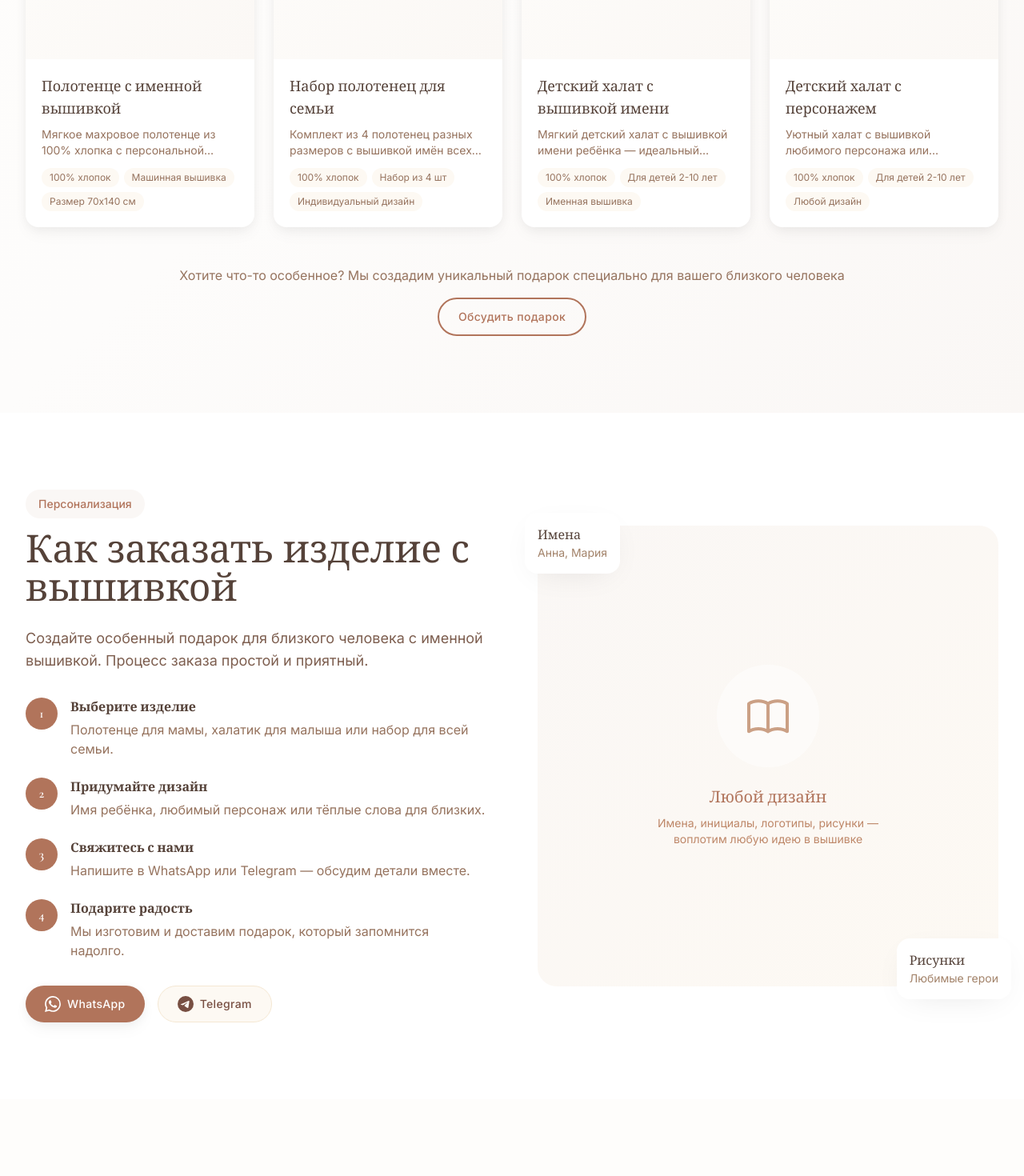
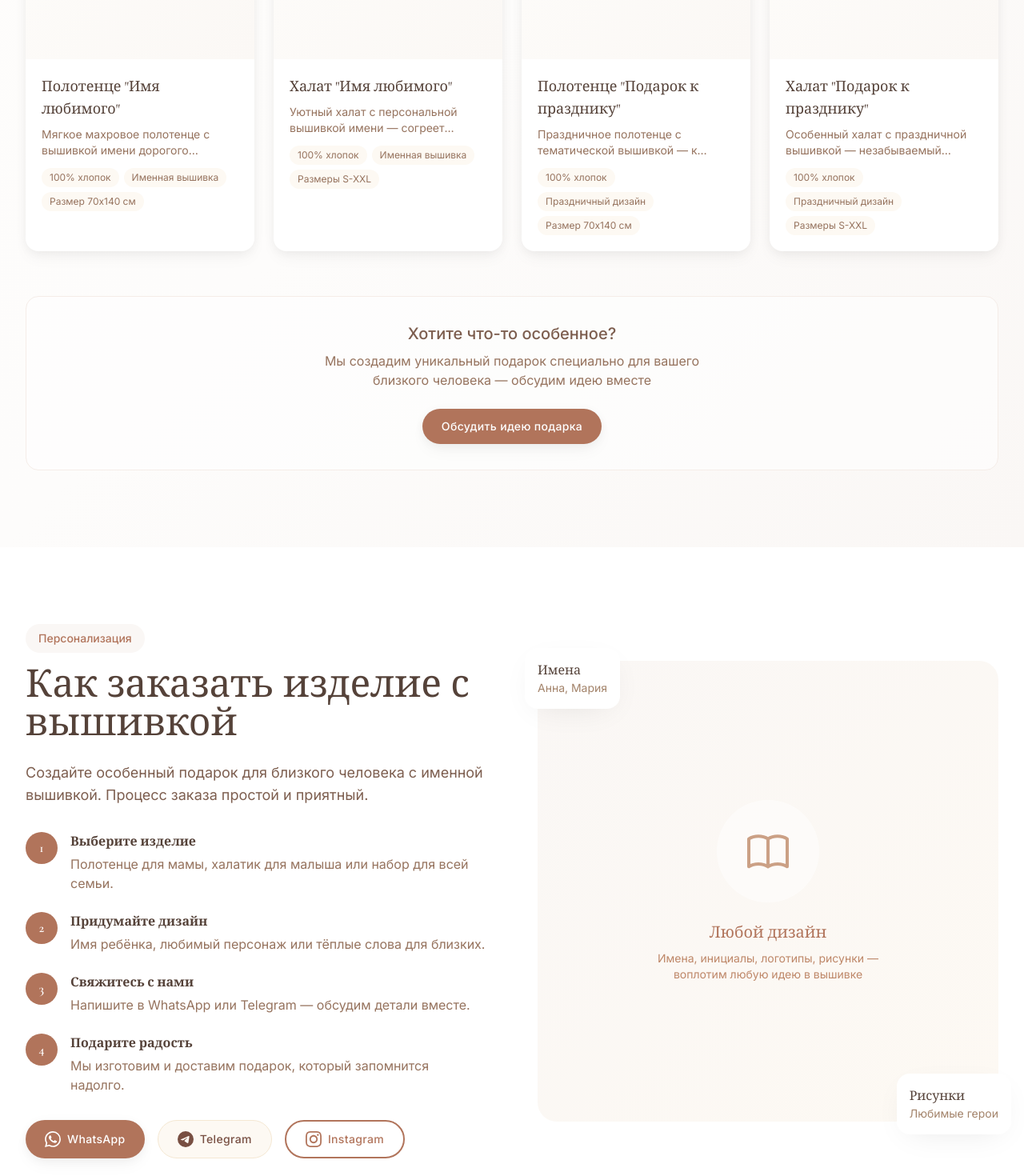
Before and after one commit to 99wr1d/sewer-portfolio, a Nuxt app: page / in a window 1280 px wide. Shown: the part 2280-3750 px from the top of the page at 80% size. Built offline with nearby package versions, Linux system fonts and the light colour scheme.

Commit message:
изменение каталога под "свой дизайн клиента", добавление ссылки на инстаграмм, но пока плэйсхолдер

```diff
--- a/src/shared/config/site.ts
+++ b/src/shared/config/site.ts
@@ -56,6 +56,8 @@ export const contacts: ContactInfo = {
   whatsapp: '+7XXXXXXXXXX',
   // TODO: Заменить на реальный username
   telegram: '@leysan_atelier',
+  // TODO: Заменить на реальный username Instagram (без @)
+  instagram: 'leysan_atelier',
   // TODO: Заменить на реальный номер
   phone: '+7XXXXXXXXXX',
   // TODO: Уточнить полный адрес
@@ -128,43 +130,46 @@ export const careTips: CareTip[] = [
 // features — массив особенностей товара (отображаются как теги)
 // ============================================================================
 export const products: Product[] = [
+  // ─────────────────────────────────────────────────────────────────────────
+  // ИДЕЯ 1: Подарок с именем любимого человека
+  // Полотенце и халат с вышивкой имени — для мужа, жены, мамы, подруги
+  // ─────────────────────────────────────────────────────────────────────────
   {
-    // Уникальный ID товара
-    id: 'towel-1',
-    // Название товара
-    name: 'Полотенце с именной вышивкой',
-    // Описание товара
-    description: 'Мягкое махровое полотенце из 100% хлопка с персональной вышивкой имени или инициалов.',
-    // Категория для фильтрации (towel или bathrobe)
+    id: 'towel-name',
+    name: 'Полотенце "Имя любимого"',
+    description: 'Мягкое махровое полотенце с вышивкой имени дорогого человека — мужа, жены, мамы или лучшей подруги.',
     category: 'towel',
-    // Путь к изображению (файл должен лежать в public/images/products/)
-    image: '/images/products/towel-1.jpg',
-    // Особенности товара — отображаются как теги на карточке
-    features: ['100% хлопок', 'Машинная вышивка', 'Размер 70x140 см'],
+    image: '/images/products/towel-name.jpg',
+    features: ['100% хлопок', 'Именная вышивка', 'Размер 70x140 см'],
   },
   {
-    id: 'towel-2',
-    name: 'Набор полотенец для семьи',
-    description: 'Комплект из 4 полотенец разных размеров с вышивкой имён всех членов семьи.',
+    id: 'bathrobe-name',
+    name: 'Халат "Имя любимого"',
+    description: 'Уютный халат с персональной вышивкой имени — согреет теплом и заботой каждое утро.',
+    category: 'bathrobe',
+    image: '/images/products/bathrobe-name.jpg',
+    features: ['100% хлопок', 'Именная вышивка', 'Размеры S-XXL'],
+  },
+
+  // ─────────────────────────────────────────────────────────────────────────
+  // ИДЕЯ 2: Подарок к празднику
+  // Полотенце и халат к Новому году, 8 марта, Дню рождения и др.
+  // ─────────────────────────────────────────────────────────────────────────
+  {
+    id: 'towel-holiday',
+    name: 'Полотенце "Подарок к празднику"',
+    description: 'Праздничное полотенце с тематической вышивкой — к Новому году, 8 марта, Дню рождения или любому событию.',
     category: 'towel',
-    image: '/images/products/towel-2.jpg',
-    features: ['100% хлопок', 'Набор из 4 шт', 'Индивидуальный дизайн'],
+    image: '/images/products/towel-holiday.jpg',
+    features: ['100% хлопок', 'Праздничный дизайн', 'Размер 70x140 см'],
   },
   {
-    id: 'bathrobe-1',
-    name: 'Детский халат с вышивкой имени',
-    description: 'Мягкий детский халат с вышивкой имени ребёнка — идеальный подарок.',
+    id: 'bathrobe-holiday',
+    name: 'Халат "Подарок к празднику"',
+    description: 'Особенный халат с праздничной вышивкой — незабываемый подарок к любому торжеству.',
     category: 'bathrobe',
-    image: '/images/products/bathrobe-1.jpg',
-    features: ['100% хлопок', 'Для детей 2-10 лет', 'Именная вышивка'],
-  },
-  {
-    id: 'bathrobe-2',
-    name: 'Детский халат с персонажем',
-    description: 'Уютный халат с вышивкой любимого персонажа или животного для малыша.',
-    category: 'bathrobe',
-    image: '/images/products/bathrobe-2.jpg',
-    features: ['100% хлопок', 'Для детей 2-10 лет', 'Любой дизайн'],
+    image: '/images/products/bathrobe-holiday.jpg',
+    features: ['100% хлопок', 'Праздничный дизайн', 'Размеры S-XXL'],
   },
 ]
 
--- a/src/shared/types/index.ts
+++ b/src/shared/types/index.ts
@@ -47,6 +47,7 @@ export interface NavItem {
 export interface ContactInfo {
   whatsapp?: string   // Номер WhatsApp (формат: +77001234567)
   telegram?: string   // Username в Telegram (формат: @username)
+  instagram?: string  // Username в Instagram (формат: @username или просто username)
   phone?: string      // Номер телефона для звонков
   email?: string      // Email адрес
   address?: string    // Полный адрес
--- a/src/widgets/catalog/CatalogSection.vue
+++ b/src/widgets/catalog/CatalogSection.vue
@@ -107,18 +107,19 @@ const filteredProducts = computed(() => {
         </article>
       </div>
 
-      <!-- CTA -->
-      <div class="text-center mt-12">
-        <p class="text-secondary-600 mb-4">
-          Хотите что-то особенное? Мы создадим уникальный подарок специально для вашего близкого человека
+      <!-- CTA — призыв обсудить особенный подарок -->
+      <div class="text-center mt-14 p-8 bg-white/60 rounded-2xl border border-primary-100">
+        <p class="text-lg md:text-xl text-secondary-700 font-medium mb-2">
+          Хотите что-то особенное?
+        </p>
+        <p class="text-secondary-600 mb-6 max-w-lg mx-auto">
+          Мы создадим уникальный подарок специально для вашего близкого человека — обсудим идею вместе
         </p>
         <a
-          :href="`https://wa.me/${contacts.whatsapp?.replace(/[^0-9]/g, '')}`"
-          target="_blank"
-          rel="noopener noreferrer"
-          class="btn-outline"
+          href="#contacts"
+          class="btn-primary"
         >
-          Обсудить подарок
+          Обсудить идею подарка
         </a>
       </div>
     </div>
--- a/src/widgets/contacts/ContactsSection.vue
+++ b/src/widgets/contacts/ContactsSection.vue
@@ -1,5 +1,5 @@
 <script setup lang="ts">
-import { contacts, siteConfig } from '~/src/shared/config'
+import { contacts } from '~/src/shared/config'
 </script>
 
 <template>
@@ -19,7 +19,7 @@ import { contacts, siteConfig } from '~/src/shared/config'
       </div>
 
       <!-- Contact cards -->
-      <div class="grid sm:grid-cols-2 gap-6 max-w-2xl mx-auto">
+      <div class="grid sm:grid-cols-3 gap-6 max-w-3xl mx-auto">
         <!-- WhatsApp -->
         <a
           :href="`https://wa.me/${contacts.whatsapp?.replace(/[^0-9]/g, '')}`"
@@ -65,6 +65,29 @@ import { contacts, siteConfig } from '~/src/shared/config'
             Написать
           </span>
         </a>
+
+        <!-- Instagram -->
+        <a
+          :href="`https://instagram.com/${contacts.instagram?.replace('@', '')}`"
+          target="_blank"
+          rel="noopener noreferrer"
+          class="card p-6 text-center group hover:bg-pink-50 border-2 border-transparent hover:border-pink-200"
+        >
+          <div class="w-16 h-16 mx-auto mb-4 rounded-2xl bg-pink-100 group-hover:bg-pink-200 flex items-center justify-center transition-colors">
+            <svg class="w-8 h-8 text-pink-600" viewBox="0 0 24 24" fill="currentColor">
+              <path d="M12 2.163c3.204 0 3.584.012 4.85.07 3.252.148 4.771 1.691 4.919 4.919.058 1.265.069 1.645.069 4.849 0 3.205-.012 3.584-.069 4.849-.149 3.225-1.664 4.771-4.919 4.919-1.266.058-1.644.07-4.85.07-3.204 0-3.584-.012-4.849-.07-3.26-.149-4.771-1.699-4.919-4.92-.058-1.265-.07-1.644-.07-4.849 0-3.204.013-3.583.07-4.849.149-3.227 1.664-4.771 4.919-4.919 1.266-.057 1.645-.069 4.849-.069zm0-2.163c-3.259 0-3.667.014-4.947.072-4.358.2-6.78 2.618-6.98 6.98-.059 1.281-.073 1.689-.073 4.948 0 3.259.014 3.668.072 4.948.2 4.358 2.618 6.78 6.98 6.98 1.281.058 1.689.072 4.948.072 3.259 0 3.668-.014 4.948-.072 4.354-.2 6.782-2.618 6.979-6.98.059-1.28.073-1.689.073-4.948 0-3.259-.014-3.667-.072-4.947-.196-4.354-2.617-6.78-6.979-6.98-1.281-.059-1.69-.073-4.949-.073zm0 5.838c-3.403 0-6.162 2.759-6.162 6.162s2.759 6.163 6.162 6.163 6.162-2.759 6.162-6.163c0-3.403-2.759-6.162-6.162-6.162zm0 10.162c-2.209 0-4-1.79-4-4 0-2.209 1.791-4 4-4s4 1.791 4 4c0 2.21-1.791 4-4 4zm6.406-11.845c-.796 0-1.441.645-1.441 1.44s.645 1.44 1.441 1.44c.795 0 1.439-.645 1.439-1.44s-.644-1.44-1.439-1.44z" />
+            </svg>
+          </div>
+          <h3 class="font-serif text-xl font-semibold text-secondary-900 mb-2">
+            Instagram
+          </h3>
+          <p class="text-secondary-600 mb-4">
+            Наши работы
+          </p>
+          <span class="inline-block px-4 py-2 bg-pink-100 text-pink-700 rounded-full text-sm font-medium group-hover:bg-pink-500 group-hover:text-white transition-colors">
+            Подписаться
+          </span>
+        </a>
       </div>
 
       <!-- Address info -->
--- a/src/widgets/footer/TheFooter.vue
+++ b/src/widgets/footer/TheFooter.vue
@@ -40,6 +40,18 @@ const currentYear = new Date().getFullYear()
             >
               <svg class="w-5 h-5" viewBox="0 0 24 24" fill="currentColor">
                 <path d="M11.944 0A12 12 0 0 0 0 12a12 12 0 0 0 12 12 12 12 0 0 0 12-12A12 12 0 0 0 12 0a12 12 0 0 0-.056 0zm4.962 7.224c.1-.002.321.023.465.14a.506.506 0 0 1 .171.325c.016.093.036.306.02.472-.18 1.898-.962 6.502-1.36 8.627-.168.9-.499 1.201-.82 1.23-.696.065-1.225-.46-1.9-.902-1.056-.693-1.653-1.124-2.678-1.8-1.185-.78-.417-1.21.258-1.91.177-.184 3.247-2.977 3.307-3.23.007-.032.014-.15-.056-.212s-.174-.041-.249-.024c-.106.024-1.793 1.14-5.061 3.345-.48.33-.913.49-1.302.48-.428-.008-1.252-.241-1.865-.44-.752-.245-1.349-.374-1.297-.789.027-.216.325-.437.893-.663 3.498-1.524 5.83-2.529 6.998-3.014 3.332-1.386 4.025-1.627 4.476-1.635z" />
+              </svg>
+            </a>
+            <a
+              v-if="contacts.instagram"
+              :href="`https://instagram.com/${contacts.instagram?.replace('@', '')}`"
+              target="_blank"
+              rel="noopener noreferrer"
+              class="w-10 h-10 rounded-full bg-secondary-800 hover:bg-primary-600 flex items-center justify-center transition-colors"
+              aria-label="Instagram"
+            >
+              <svg class="w-5 h-5" viewBox="0 0 24 24" fill="currentColor">
+                <path d="M12 2.163c3.204 0 3.584.012 4.85.07 3.252.148 4.771 1.691 4.919 4.919.058 1.265.069 1.645.069 4.849 0 3.205-.012 3.584-.069 4.849-.149 3.225-1.664 4.771-4.919 4.919-1.266.058-1.644.07-4.85.07-3.204 0-3.584-.012-4.849-.07-3.26-.149-4.771-1.699-4.919-4.92-.058-1.265-.07-1.644-.07-4.849 0-3.204.013-3.583.07-4.849.149-3.227 1.664-4.771 4.919-4.919 1.266-.057 1.645-.069 4.849-.069zm0-2.163c-3.259 0-3.667.014-4.947.072-4.358.2-6.78 2.618-6.98 6.98-.059 1.281-.073 1.689-.073 4.948 0 3.259.014 3.668.072 4.948.2 4.358 2.618 6.78 6.98 6.98 1.281.058 1.689.072 4.948.072 3.259 0 3.668-.014 4.948-.072 4.354-.2 6.782-2.618 6.979-6.98.059-1.28.073-1.689.073-4.948 0-3.259-.014-3.667-.072-4.947-.196-4.354-2.617-6.78-6.979-6.98-1.281-.059-1.69-.073-4.949-.073zm0 5.838c-3.403 0-6.162 2.759-6.162 6.162s2.759 6.163 6.162 6.163 6.162-2.759 6.162-6.163c0-3.403-2.759-6.162-6.162-6.162zm0 10.162c-2.209 0-4-1.79-4-4 0-2.209 1.791-4 4-4s4 1.791 4 4c0 2.21-1.791 4-4 4zm6.406-11.845c-.796 0-1.441.645-1.441 1.44s.645 1.44 1.441 1.44c.795 0 1.439-.645 1.439-1.44s-.644-1.44-1.439-1.44z" />
               </svg>
             </a>
           </div>
--- a/src/widgets/personalization/PersonalizationSection.vue
+++ b/src/widgets/personalization/PersonalizationSection.vue
@@ -42,7 +42,7 @@ import { personalizationSteps, contacts } from '~/src/shared/config'
             </div>
           </div>
 
-          <div class="mt-8 flex flex-col sm:flex-row gap-4">
+          <div class="mt-8 flex flex-col sm:flex-row flex-wrap gap-4">
             <a
               :href="`https://wa.me/${contacts.whatsapp?.replace(/[^0-9]/g, '')}`"
               target="_blank"
@@ -64,6 +64,17 @@ import { personalizationSteps, contacts } from '~/src/shared/config'
                 <path d="M11.944 0A12 12 0 0 0 0 12a12 12 0 0 0 12 12 12 12 0 0 0 12-12A12 12 0 0 0 12 0a12 12 0 0 0-.056 0zm4.962 7.224c.1-.002.321.023.465.14a.506.506 0 0 1 .171.325c.016.093.036.306.02.472-.18 1.898-.962 6.502-1.36 8.627-.168.9-.499 1.201-.82 1.23-.696.065-1.225-.46-1.9-.902-1.056-.693-1.653-1.124-2.678-1.8-1.185-.78-.417-1.21.258-1.91.177-.184 3.247-2.977 3.307-3.23.007-.032.014-.15-.056-.212s-.174-.041-.249-.024c-.106.024-1.793 1.14-5.061 3.345-.48.33-.913.49-1.302.48-.428-.008-1.252-.241-1.865-.44-.752-.245-1.349-.374-1.297-.789.027-.216.325-.437.893-.663 3.498-1.524 5.83-2.529 6.998-3.014 3.332-1.386 4.025-1.627 4.476-1.635z" />
               </svg>
               Telegram
+            </a>
+            <a
+              :href="`https://instagram.com/${contacts.instagram?.replace('@', '')}`"
+              target="_blank"
+              rel="noopener noreferrer"
+              class="btn-outline gap-2"
+            >
+              <svg class="w-5 h-5" viewBox="0 0 24 24" fill="currentColor">
+                <path d="M12 2.163c3.204 0 3.584.012 4.85.07 3.252.148 4.771 1.691 4.919 4.919.058 1.265.069 1.645.069 4.849 0 3.205-.012 3.584-.069 4.849-.149 3.225-1.664 4.771-4.919 4.919-1.266.058-1.644.07-4.85.07-3.204 0-3.584-.012-4.849-.07-3.26-.149-4.771-1.699-4.919-4.92-.058-1.265-.07-1.644-.07-4.849 0-3.204.013-3.583.07-4.849.149-3.227 1.664-4.771 4.919-4.919 1.266-.057 1.645-.069 4.849-.069zm0-2.163c-3.259 0-3.667.014-4.947.072-4.358.2-6.78 2.618-6.98 6.98-.059 1.281-.073 1.689-.073 4.948 0 3.259.014 3.668.072 4.948.2 4.358 2.618 6.78 6.98 6.98 1.281.058 1.689.072 4.948.072 3.259 0 3.668-.014 4.948-.072 4.354-.2 6.782-2.618 6.979-6.98.059-1.28.073-1.689.073-4.948 0-3.259-.014-3.667-.072-4.947-.196-4.354-2.617-6.78-6.979-6.98-1.281-.059-1.69-.073-4.949-.073zm0 5.838c-3.403 0-6.162 2.759-6.162 6.162s2.759 6.163 6.162 6.163 6.162-2.759 6.162-6.163c0-3.403-2.759-6.162-6.162-6.162zm0 10.162c-2.209 0-4-1.79-4-4 0-2.209 1.791-4 4-4s4 1.791 4 4c0 2.21-1.791 4-4 4zm6.406-11.845c-.796 0-1.441.645-1.441 1.44s.645 1.44 1.441 1.44c.795 0 1.439-.645 1.439-1.44s-.644-1.44-1.439-1.44z" />
+              </svg>
+              Instagram
             </a>
           </div>
         </div>
```
